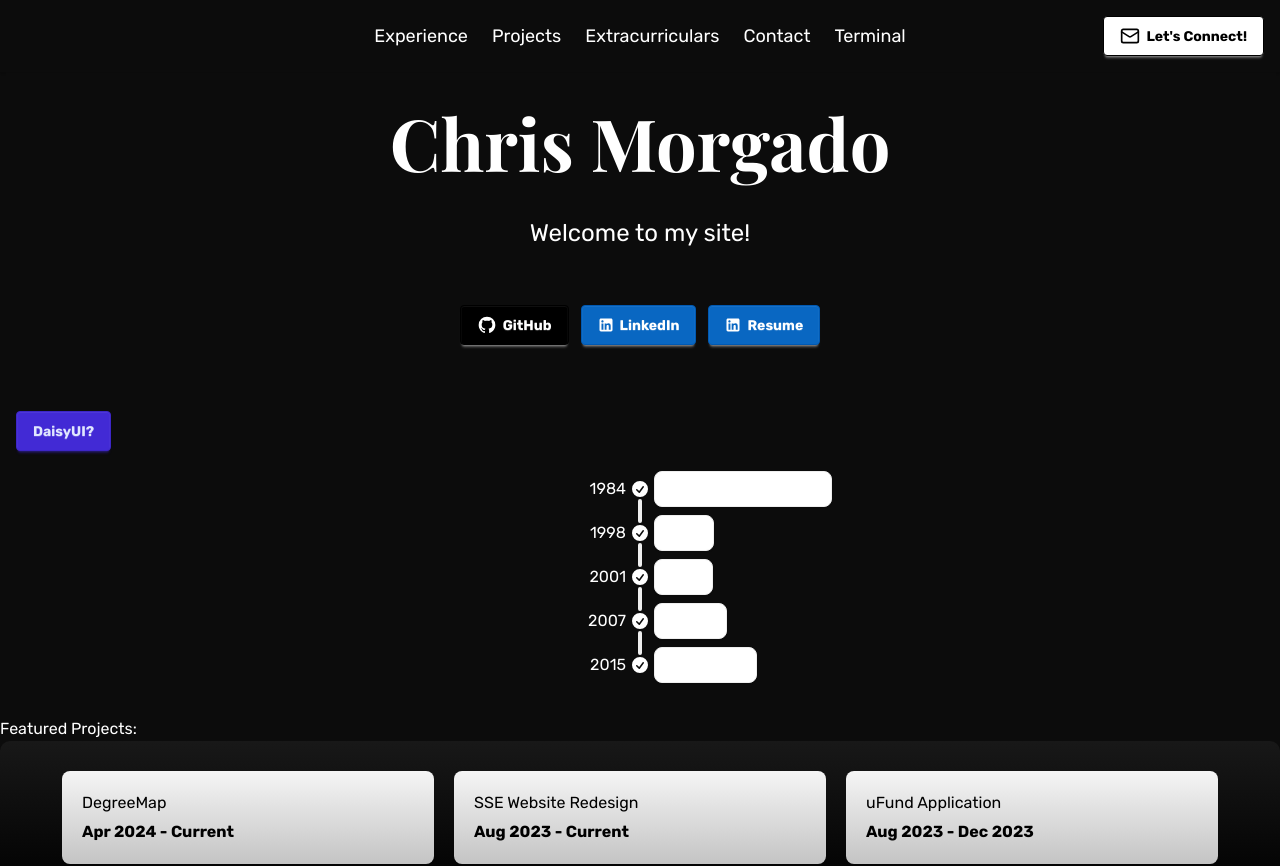
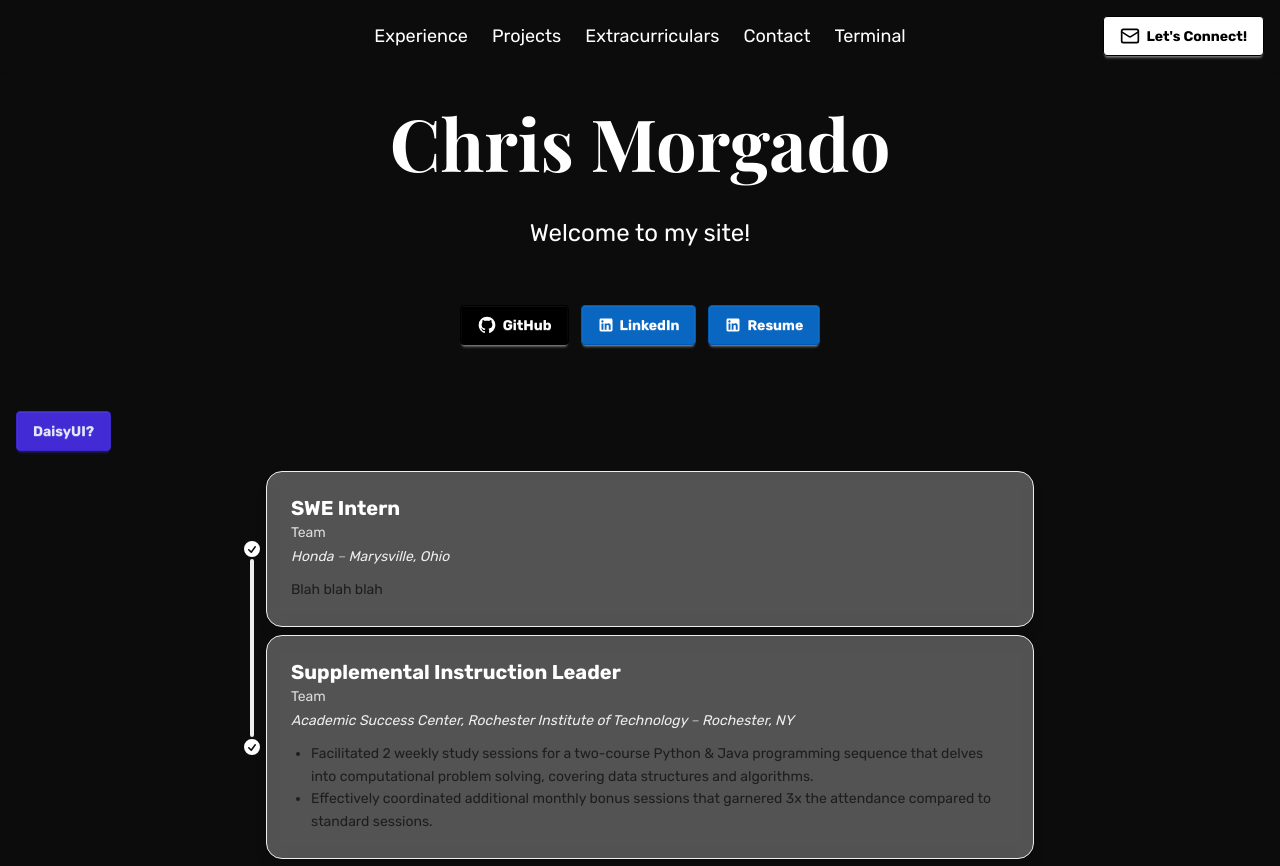
Before and after one commit to chris-morgado/the-website, a Next.js app in the folder next/: page / in a window 1280 px wide. Shown: the top 866 px of the page. Built offline with nearby package versions, Linux system fonts and the light colour scheme; a web font is replaced by a local one.

Commit message:
Fixed up spacing on timeline

```diff
--- a/next/app/page.tsx
+++ b/next/app/page.tsx
@@ -6,24 +6,24 @@ import { ExperienceTimeline } from '../components/experience/ExperienceTimeline'
 
 
 const experienceItems = [
-  {
-    date: "May 2025",
-    title: "Intern",
+    {
+    date: "March 2025",
+    title: "SWE Intern",
     team: "Team",
     company: "Honda",
-    location: "Queens, NY",
+    location: "Marysville, Ohio",
     blurb:
       "Blah blah blah",
     accent: "text-emerald-400",
   },
   {
-    date: "March 2025",
-    title: "SWE Intern",
+    date: "Dec. 2022 - May 2024",
+    title: "Supplemental Instruction Leader",
     team: "Team",
-    company: "Honda",
-    location: "Brooklyn, NY",
+    company: "Academic Success Center, Rochester Institute of Technology",
+    location: "Rochester, NY",
     blurb:
-      "Blah blah blah",
+      "Facilitated 2 weekly study sessions for a two-course Python & Java programming sequence that delves into computational problem solving, covering data structures and algorithms.\nEffectively coordinated additional monthly bonus sessions that garnered 3x the attendance compared to standard sessions.",
     accent: "text-emerald-400",
   },
 ]
--- a/next/components/experience/ExperienceTimeline.tsx
+++ b/next/components/experience/ExperienceTimeline.tsx
@@ -1,22 +1,91 @@
-import { ReactNode } from "react";
+import React, { ReactNode } from "react";
 
-type ExperienceItem = {
+export type ExperienceItem = {
 	icon?: ReactNode;
-  date: string;
-  title: string;
-  team?: string;
-  company: string;
-  location: string;
-  blurb: string;
-  accent?: string;
+	date: string; // e.g., "May 2025"
+	title: string; // e.g., "SWE Intern"
+	team?: string; // e.g., "Office Products"
+	company: string; // e.g., "Microsoft"
+	location: string; // e.g., "Redmond, WA"
+	blurb: string; // small paragraph
+	tags?: string[]; // badges
+	accent?: string; // CSS color string for the left accent bar, optional
 };
+
+function TimelineCard({ item }: { item: ExperienceItem }) {
+	// each non-empty newline is its own bullet
+	const blurbLines = item.blurb
+		.split(/\r?\n/)
+		.map(s => s.trim())
+		.filter(Boolean);
+
+	return (
+		<div className="relative w-full max-w-3xl">
+			<div
+				className="absolute left-0 top-0 h-full w-1 rounded-l-2xl"
+				style={{ background: item.accent || "oklch(var(--p))" }}
+			/>
+			<div className="rounded-2xl border border-base-300 bg-base-200/30 backdrop-blur p-4 sm:p-6 pl-6 shadow-lg hover:shadow-xl transition-shadow">
+				<header className="flex flex-wrap items-start justify-between gap-3">
+					<div className="min-w-0">
+						<h3 className="text-lg sm:text-xl font-semibold leading-tight truncate">
+							{item.title}
+						</h3>
+						{item.team ? (
+							<p className="mt-0.5 text-sm opacity-80 truncate">{item.team}</p>
+						) : null}
+					</div>
+				</header>
+
+				<div className="mt-1 text-sm italic opacity-90">
+					{item.company} <span className="opacity-60">–</span> {item.location}
+				</div>
+
+				{blurbLines.length > 1 ? (
+					<ul className="mt-3 list-disc list-outside pl-5 text-sm leading-relaxed text-base-content/90">
+						{blurbLines.map((line, i) => (
+							<li key={i}>{line}</li>
+						))}
+					</ul>
+				) : (
+					<p className="mt-3 text-sm leading-relaxed text-base-content/90">
+						{blurbLines[0] || ""}
+					</p>
+				)}
+
+				{item.tags && item.tags.length > 0 ? (
+					<div className="mt-4 flex flex-wrap gap-2">
+						{item.tags.map((t, i) => (
+							<span key={i} className="badge badge-sm">
+								{t}
+							</span>
+						))}
+					</div>
+				) : null}
+			</div>
+		</div>
+	);
+}
 
 export function ExperienceTimeline({ items }: { items: ExperienceItem[] }) {
 	return (
-<ul className="timeline timeline-vertical">
-  <li>
-    <div className="timeline-start">1984</div>
+		<div className="w-full flex justify-start px-4 sm:px-6 lg:px-8">
+    	<div className="w-full flex justify-center">
+        <ul
+        	className="
+        		timeline timeline-vertical align-center
+        	"
+        >
+        	{items.map((item, idx) => (
+        		<li key={idx}>
+        			{idx !== 0 && <hr />}
+              <div className="timeline-start w-0"/>
+
+        			{/* timeline line + icon */}
         			<div className="timeline-middle">
+        				{item.icon ? (
+        					<div className="h-5 w-5 text-primary">{item.icon}</div>
+        				) : (
         					<svg
         						xmlns="http://www.w3.org/2000/svg"
         						viewBox="0 0 20 20"
@@ -29,89 +98,18 @@ export function ExperienceTimeline({ items }: { items: ExperienceItem[] }) {
         							clipRule="evenodd"
         						/>
         					</svg>
+        				)}
         			</div>
-    <div className="timeline-end timeline-box">First Macintosh computer</div>
-    <hr />
+
+        			<div className="timeline-end w-full">
+        				<TimelineCard item={item} />
+        			</div>
+
+        			{idx !== items.length - 1 && <hr />}
         		</li>
-  <li>
-    <hr />
-    <div className="timeline-start">1998</div>
-    <div className="timeline-middle">
-      <svg
-        xmlns="http://www.w3.org/2000/svg"
-        viewBox="0 0 20 20"
-        fill="currentColor"
-        className="h-5 w-5"
-      >
-        <path
-          fillRule="evenodd"
-          d="M10 18a8 8 0 100-16 8 8 0 000 16zm3.857-9.809a.75.75 0 00-1.214-.882l-3.483 4.79-1.88-1.88a.75.75 0 10-1.06 1.061l2.5 2.5a.75.75 0 001.137-.089l4-5.5z"
-          clipRule="evenodd"
-        />
-      </svg>
+        	))}
+        </ul>
     	</div>
-    <div className="timeline-end timeline-box">iMac</div>
-    <hr />
-  </li>
-  <li>
-    <hr />
-    <div className="timeline-start">2001</div>
-    <div className="timeline-middle">
-      <svg
-        xmlns="http://www.w3.org/2000/svg"
-        viewBox="0 0 20 20"
-        fill="currentColor"
-        className="h-5 w-5"
-      >
-        <path
-          fillRule="evenodd"
-          d="M10 18a8 8 0 100-16 8 8 0 000 16zm3.857-9.809a.75.75 0 00-1.214-.882l-3.483 4.79-1.88-1.88a.75.75 0 10-1.06 1.061l2.5 2.5a.75.75 0 001.137-.089l4-5.5z"
-          clipRule="evenodd"
-        />
-      </svg>
 		</div>
-    <div className="timeline-end timeline-box">iPod</div>
-    <hr />
-  </li>
-  <li>
-    <hr />
-    <div className="timeline-start">2007</div>
-    <div className="timeline-middle">
-      <svg
-        xmlns="http://www.w3.org/2000/svg"
-        viewBox="0 0 20 20"
-        fill="currentColor"
-        className="h-5 w-5"
-      >
-        <path
-          fillRule="evenodd"
-          d="M10 18a8 8 0 100-16 8 8 0 000 16zm3.857-9.809a.75.75 0 00-1.214-.882l-3.483 4.79-1.88-1.88a.75.75 0 10-1.06 1.061l2.5 2.5a.75.75 0 001.137-.089l4-5.5z"
-          clipRule="evenodd"
-        />
-      </svg>
-    </div>
-    <div className="timeline-end timeline-box">iPhone</div>
-    <hr />
-  </li>
-  <li>
-    <hr />
-    <div className="timeline-start">2015</div>
-    <div className="timeline-middle">
-      <svg
-        xmlns="http://www.w3.org/2000/svg"
-        viewBox="0 0 20 20"
-        fill="currentColor"
-        className="h-5 w-5"
-      >
-        <path
-          fillRule="evenodd"
-          d="M10 18a8 8 0 100-16 8 8 0 000 16zm3.857-9.809a.75.75 0 00-1.214-.882l-3.483 4.79-1.88-1.88a.75.75 0 10-1.06 1.061l2.5 2.5a.75.75 0 001.137-.089l4-5.5z"
-          clipRule="evenodd"
-        />
-      </svg>
-    </div>
-    <div className="timeline-end timeline-box">Apple Watch</div>
-  </li>
-</ul>
 	);
 }
--- a/next/styles/globals.css
+++ b/next/styles/globals.css
@@ -38,6 +38,17 @@ html, body {
     margin: 0;
     padding: 0;
     height: 100%;
+}
+
+/* Fixing timeline spacing */
+.timeline > li {
+	grid-template-columns: 0 1fr 3fr !important;
+}
+.timeline > li .timeline-start {
+	display: none !important;
+}
+.timeline-vertical > li {
+	grid-template-columns: 0 max-content 1fr !important;
 }
 
 .homepage {
```
Lines whose indentation alone changed are shown as unchanged.
